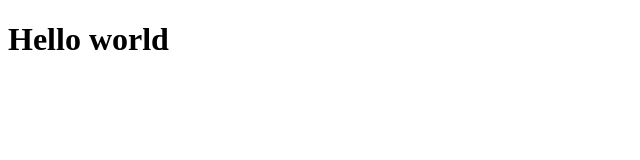
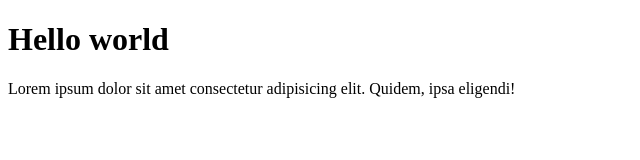
Before and after one commit to julianaTapias19/Proyecto, a plain HTML site: page index.html in a window 1280 px wide. Shown: the whole page, without its empty margins (0-640 px from the left). Drawn offline with Linux system fonts and the light colour scheme.

Commit message:
second commit

```diff
--- a/index.html
+++ b/index.html
@@ -8,5 +8,7 @@
 </head>
 <body>
     <h1>Hello world</h1>
+
+    <p>Lorem ipsum dolor sit amet consectetur adipisicing elit. Quidem, ipsa eligendi!</p>
 </body>
 </html>
```
